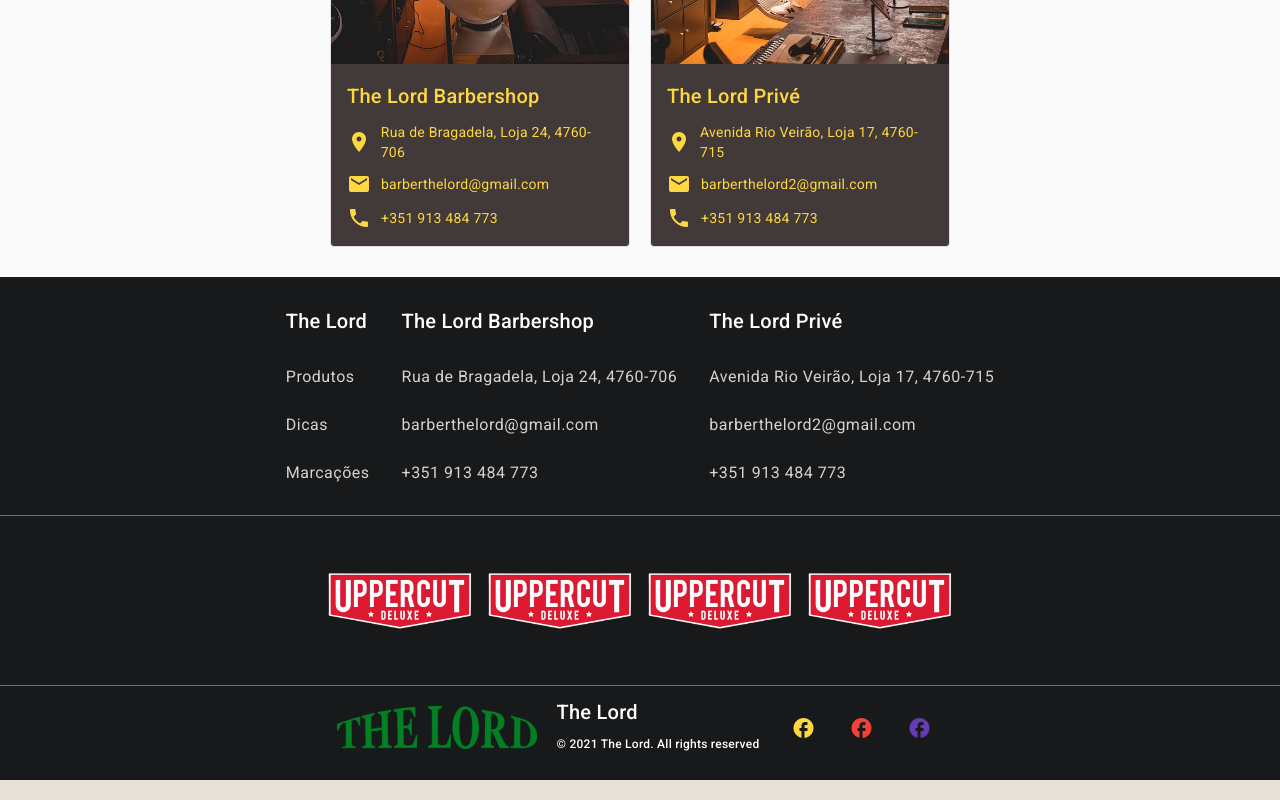
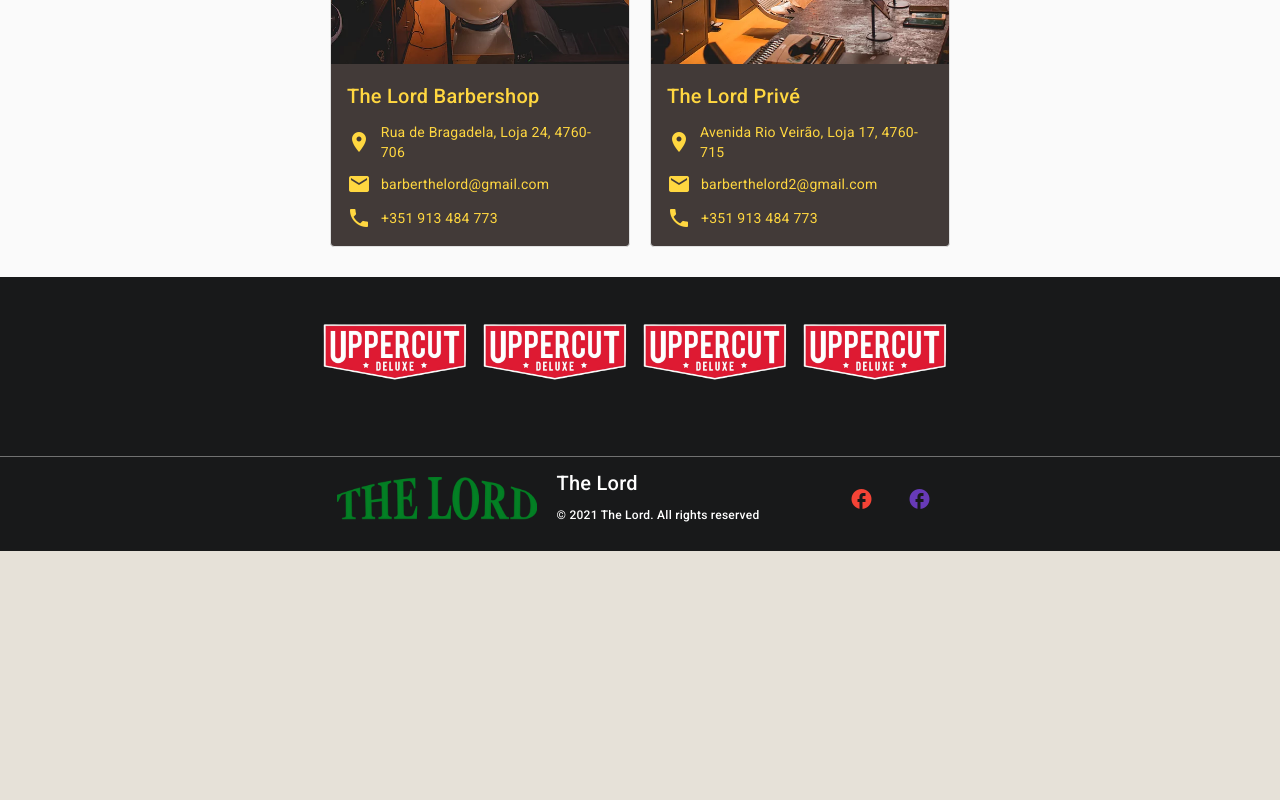
Before and after one commit to joaofernandes450/the-lord-barbershop, an Angular app: page / in a window 1280 px wide. Shown: the part 1246-2046 px from the top of the page. After the commit the page ends 1797 px from the top, so only its background shows below. Built offline with nearby package versions, Linux system fonts and the light colour scheme.

Commit message:
Improvements

```diff
--- a/angular.json
+++ b/angular.json
@@ -105,6 +105,9 @@
             ],
             "scripts": []
           }
+        },
+        "deploy": {
+          "builder": "angular-cli-ghpages:deploy"
         }
       }
     }
--- a/package.json
+++ b/package.json
@@ -32,6 +32,7 @@
     "@angular/compiler-cli": "^15.2.9",
     "@types/jasmine": "~3.6.0",
     "@types/node": "^12.11.1",
+    "angular-cli-ghpages": "^1.0.6",
     "jasmine-core": "~3.7.0",
     "karma": "~6.3.0",
     "karma-chrome-launcher": "~3.1.0",
--- a/src/app/components/footer/footer.component.html
+++ b/src/app/components/footer/footer.component.html
@@ -1,13 +1,13 @@
 <mat-toolbar>
     <div class="footer-container" fxFlex fxLayout="column" fxLayoutAlign="space-around " fxLayoutGap="10px">
-        <div class="footer-row" fxFlex fxLayout fxLayout.lt-sm="column" fxLayoutAlign="center center"
+        <!-- <div class="footer-row" fxFlex fxLayout fxLayout.lt-sm="column" fxLayoutAlign="center center"
             fxLayoutAlign.lt-sm="center">
             <div class="footer-links">
                 <mat-list>
                     <h2 mat-header>The Lord</h2>
                     <mat-list-item>
                         <a href="/products">
-                            <div mat-line>Produtos</div>
+                            <div mat-line>Morada</div>
                         </a>
                     </mat-list-item>
                     <mat-list-item>
@@ -42,22 +42,19 @@
                 <mat-list>
                     <h2 mat-header>The Lord Privé</h2>
                     <mat-list-item>
-                        <!-- <mat-icon mat-list-icon>place</mat-icon> -->
                         <div mat-line>Avenida Rio Veirão, Loja 17, 4760-715</div>
                     </mat-list-item>
                     <mat-list-item>
-                        <!-- <mat-icon mat-list-icon>mail</mat-icon> -->
                         <div mat-line>barberthelord2@gmail.com</div>
                     </mat-list-item>
                     <mat-list-item>
-                        <!-- <mat-icon mat-list-icon>phone</mat-icon> -->
                         <div mat-line>+351 913 484 773</div>
                     </mat-list-item>
                 </mat-list>
             </div>
         </div>
 
-        <mat-divider></mat-divider>
+        <mat-divider></mat-divider> -->
 
         <div class="footer-partners" fxLayout="row wrap" fxLayoutGap="10px grid" fxLayoutGap.lt-md="0px"
             fxLayoutAlign="center center">
@@ -93,7 +90,7 @@
                 <div>
                     <a href="https://www.facebook.com/thelordbarbersh0p/">
                         <button mat-icon-button color="accent">
-                            <mat-icon>facebook</mat-icon>
+                            <mat-icon>youtube_activity</mat-icon>
                         </button>
                     </a>
                 </div>
--- a/src/app/components/store/store.component.html
+++ b/src/app/components/store/store.component.html
@@ -33,18 +33,18 @@
         <div class="staff-container" fxLayout="column" fxLayoutAlign="center center" fxLayoutGap="100px">
             <div class="staff-information" fxLayout fxLayoutGap="100px" fxLayout.lt-md="column" fxLayoutGap.lt-md="25px"
                 *ngFor="let staff of currentStaff; odd as isOdd;">
-                <div class="staff-image" [ngClass]="{'swap': isOdd}">
+                <div fxLayout fxLayoutAlign="end " class="staff-image" [ngClass]="{'swap': isOdd}">
                     <img src="{{staff.picture}}">
                 </div>
 
-                <div class="staff-info" fxFlex fxLayout="column" fxLayoutAlign="center " fxLayoutGap="12px"
+                <div class="staff-info" fxFlex fxLayout="column" fxLayoutAlign="center start" fxLayoutGap="12px"
                     [ngClass]="{'left': isOdd}">
                     <div class="staff-name">
                         <p class="staff-name-header">{{staff.name}}</p>
-                        <p class="staff-name-subheader">{{staff.position}}</p>
+                        <!-- <p class="staff-name-subheader">{{staff.position}}</p> -->
                     </div>
 
-                    <div class="staff-description">
+                    <!-- <div class="staff-description">
                         <p>{{staff.description}}</p>
                         <p>{{staff.description}}</p>
                         <p>Long text, Long text,Long text, Long text,Long text, Long text,Long text, Long text,Long
@@ -53,22 +53,24 @@
                             Long text, Long text,Long text, Long text,Long text, Long text,Long text, Long text,
                         </p>
                         <p>{{staff.description}}</p>
-                    </div>
+                    </div> -->
 
                     <div class="staff-socials">
                         <a href="https://www.instagram.com/thelordbarbersh0p/">
                             <button mat-icon-button color="primary">
                                 <mat-icon>facebook</mat-icon>
                             </button>
-                        </a> <a href="https://www.instagram.com/thelordbarbersh0p/">
-                            <button mat-icon-button color="primary">
-                                <mat-icon>facebook</mat-icon>
-                            </button>
-                        </a> <a href="https://www.instagram.com/thelordbarbersh0p/">
+                        </a>
+                        <!-- <a href="https://www.instagram.com/thelordbarbersh0p/">
                             <button mat-icon-button color="primary">
                                 <mat-icon>facebook</mat-icon>
                             </button>
                         </a>
+                        <a href="https://www.instagram.com/thelordbarbersh0p/">
+                            <button mat-icon-button color="primary">
+                                <mat-icon>facebook</mat-icon>
+                            </button>
+                        </a> -->
                     </div>
                 </div>
             </div>
--- a/src/app/components/store/store.component.scss
+++ b/src/app/components/store/store.component.scss
@@ -50,7 +50,7 @@ section[class] > div[class] {
 }
 
 .staff-image img {
-  width: 100%;
+  width: 60%;
 }
 
 .staff-info {
```
Also changed, not shown: 1 other file (tests, documents, lock files or other folders).
